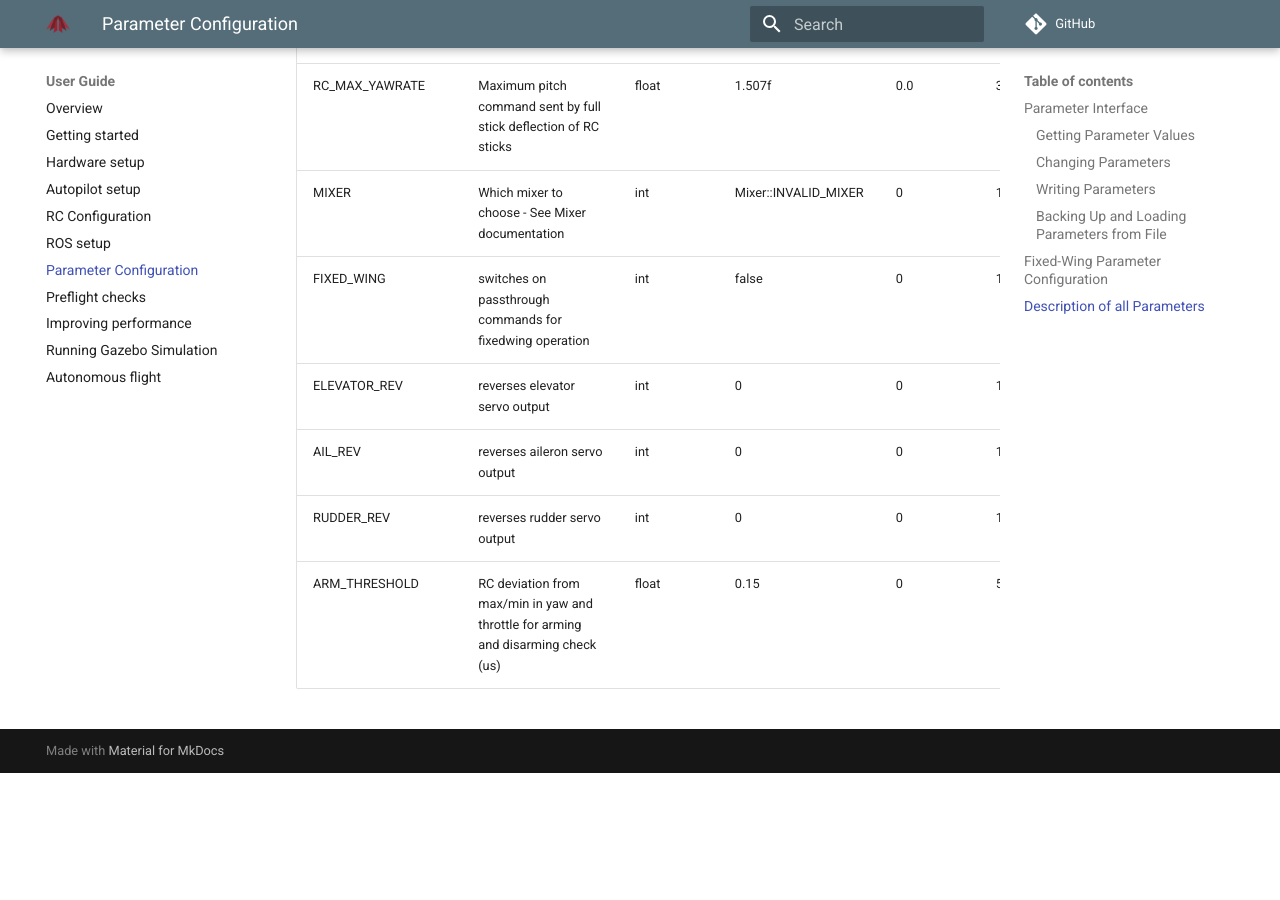
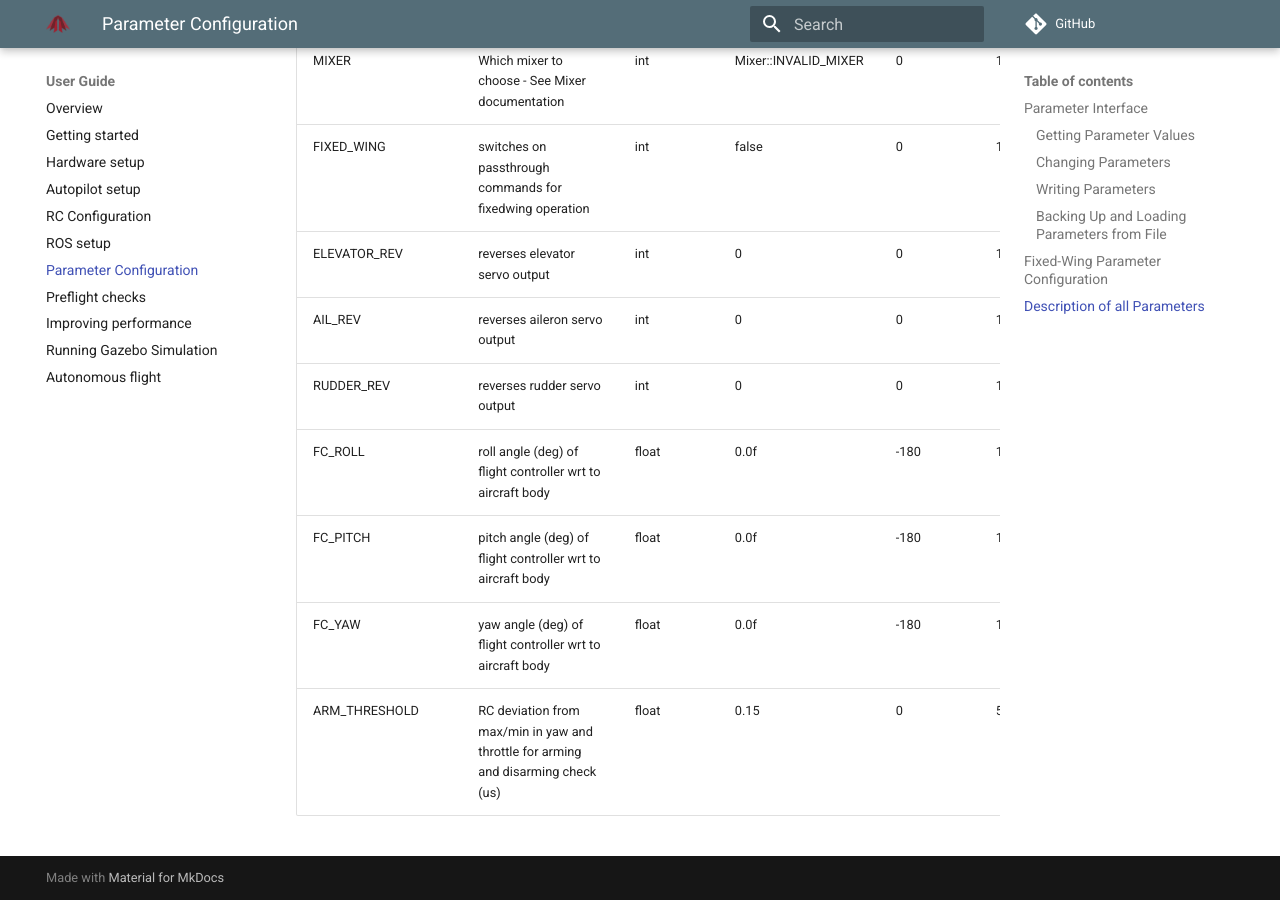
Before and after one commit to rosflight/rosflight_firmware, an MkDocs documentation site: the page built from docs/user-guide/parameter-configuration.md, in a window 1280 px wide and 900 px high, scrolled down 11244 px. Built offline with MkDocs 1.6.1 and Material for MkDocs 9.7.7, drawn with Linux system fonts in a browser that asks for light colours; comment, search, counter and statistics services are not loaded; old or Windows-style settings are respelled for this version of MkDocs; before the commit the page ends 12017 px from its top, so only the background shows below that; some of the changed text lies outside the part shown.

Commit message:
updated parameters

```diff
--- a/docs/user-guide/parameter-configuration.md
+++ b/docs/user-guide/parameter-configuration.md
@@ -202,4 +202,7 @@
 | ELEVATOR_REV | reverses elevator servo output | int |  0 | 0 | 1 |
 | AIL_REV | reverses aileron servo output | int |  0 | 0 | 1 |
 | RUDDER_REV | reverses rudder servo output | int |  0 | 0 | 1 |
+| FC_ROLL | roll angle (deg) of flight controller wrt to aircraft body | float |  0.0f | -180 | 180 |
+| FC_PITCH | pitch angle (deg) of flight controller wrt to aircraft body | float |  0.0f | -180 | 180 |
+| FC_YAW | yaw angle (deg) of flight controller wrt to aircraft body | float |  0.0f | -180 | 180 |
 | ARM_THRESHOLD | RC deviation from max/min in yaw and throttle for arming and disarming check (us) | float |  0.15 | 0 | 500 |
```
Also changed, not shown: other parts of docs/user-guide/parameter-configuration.md (+4 -4 lines).
